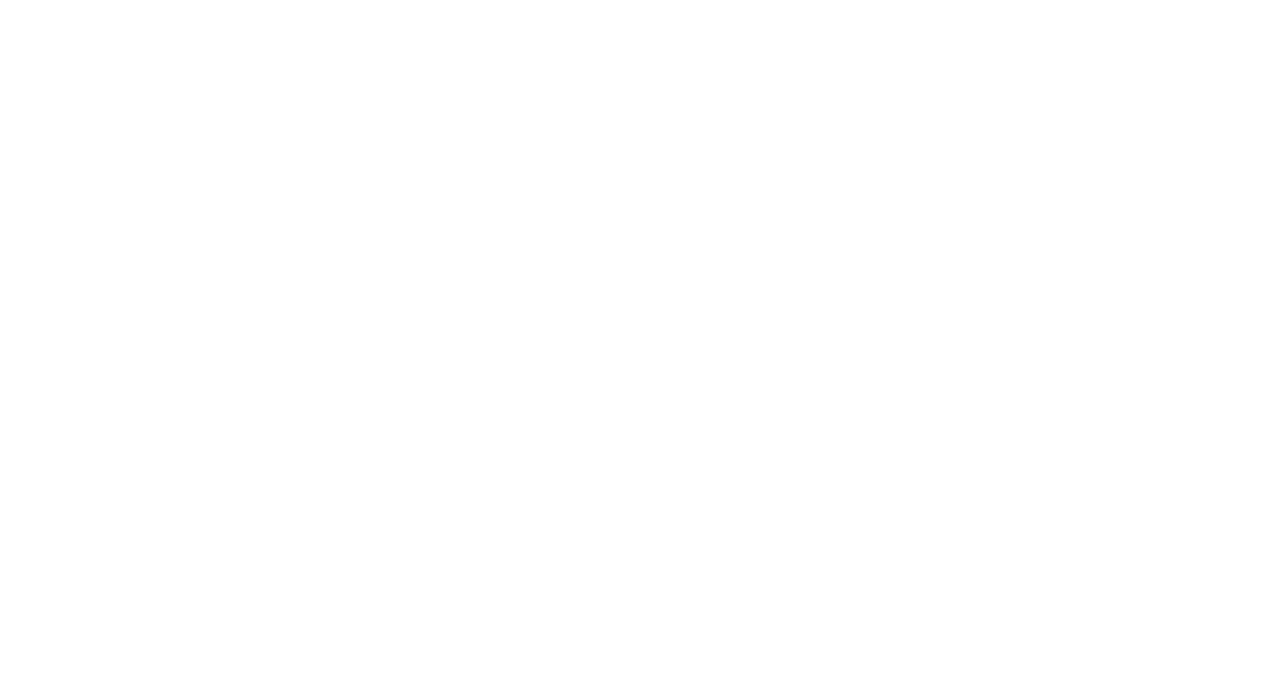
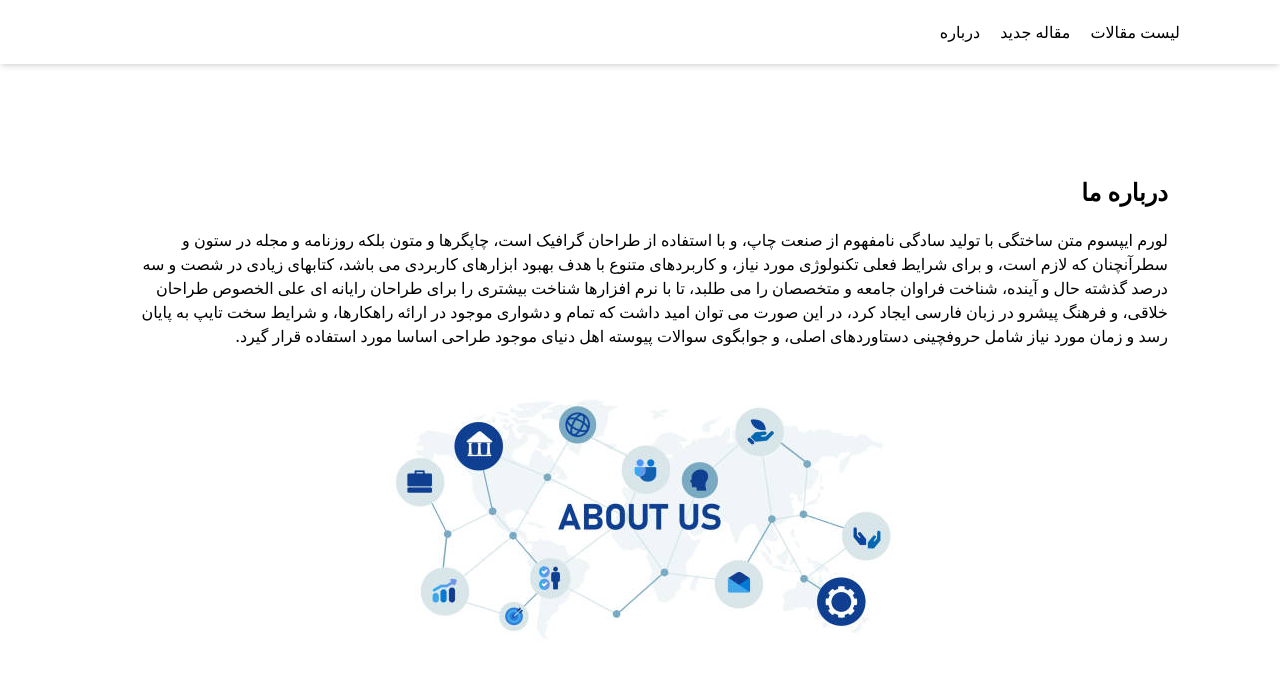
Before and after one commit to parisapaki/article-list-react, a React (Create React App) app: page /about in a window 1280 px wide. Shown: the top 676 px of the page. Built offline with nearby package versions, Linux system fonts and the light colour scheme.

Commit message:
create about page

```diff
--- a/src/App.jsx
+++ b/src/App.jsx
@@ -3,10 +3,12 @@
 import Articles from "./pages/articles/Articles";
 import About from "./pages/about/About";
 import { Route,Routes } from "react-router-dom";
+import Navbar from "./components/navbar/Navbar";
 
 export default function App() {
   return (
   <div className="App rtl">
+    <Navbar />
     <Routes>
       <Route  path="/" element={<Home />}/>
       <Route  path="newarticle" element={<NewArticle />}/>
--- a/src/pages/about/About.jsx
+++ b/src/pages/about/About.jsx
@@ -1,3 +1,15 @@
+import about from "../../assets/images/about.jpg"
 export default function About(){
 
+    return(
+        <div className="m-28" >
+            <div className="my-5 text-2xl font-bold">درباره ما</div>
+            <p className="flex justify-center">
+            لورم ایپسوم متن ساختگی با تولید سادگی نامفهوم از صنعت چاپ، و با استفاده از طراحان گرافیک است، چاپگرها و متون بلکه روزنامه و مجله در ستون و سطرآنچنان که لازم است، و برای شرایط فعلی تکنولوژی مورد نیاز، و کاربردهای متنوع با هدف بهبود ابزارهای کاربردی می باشد، کتابهای زیادی در شصت و سه درصد گذشته حال و آینده، شناخت فراوان جامعه و متخصصان را می طلبد، تا با نرم افزارها شناخت بیشتری را برای طراحان رایانه ای علی الخصوص طراحان خلاقی، و فرهنگ پیشرو در زبان فارسی ایجاد کرد، در این صورت می توان امید داشت که تمام و دشواری موجود در ارائه راهکارها، و شرایط سخت تایپ به پایان رسد و زمان مورد نیاز شامل حروفچینی دستاوردهای اصلی، و جوابگوی سوالات پیوسته اهل دنیای موجود طراحی اساسا مورد استفاده قرار گیرد.</p>
+            <div className="flex justify-center m-10">
+            <img src={about} alt="" />
+            </div>
+        </div>
+    )
+
 }
--- a/src/pages/home/Home.jsx
+++ b/src/pages/home/Home.jsx
@@ -21,7 +21,7 @@
 
     return(
         <div className="">
-            <Navbar />
+
             <div className="container my-16">
             <h2 className="pb-5">مقالات جدید</h2>
             <div className="grid grid-cols-4 gap-5">
```
Also changed, not shown: src/assets/images/about.jpg (added).
